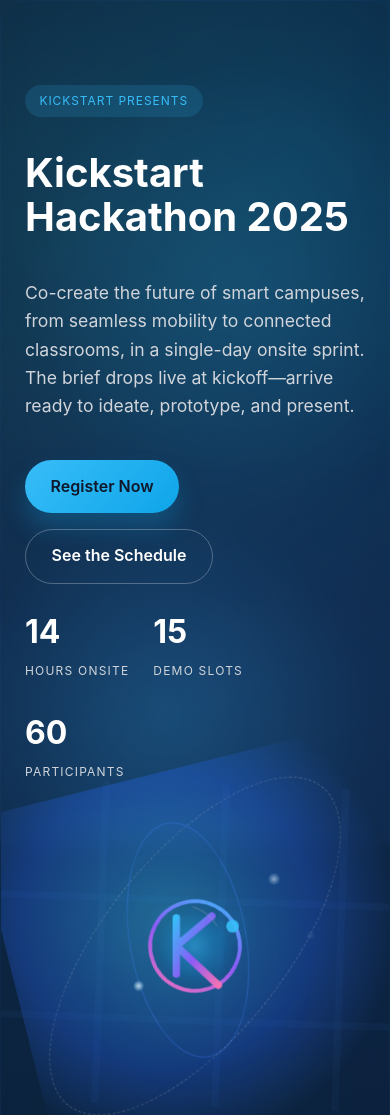
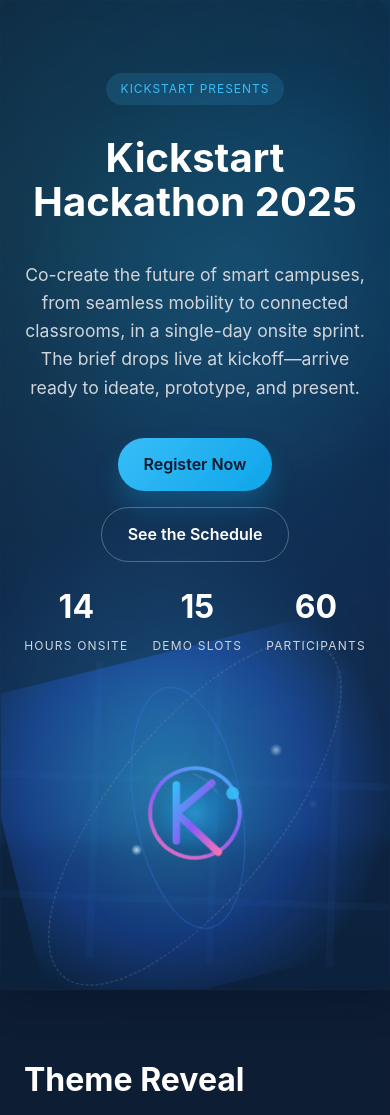
Before and after one commit to geetxnshgoyal/kickstart, a plain HTML site: page index.html in a window 390 px wide. Shown: the top 1115 px of the page. Drawn offline with Linux system fonts and the light colour scheme.

Commit message:
Final polish: branding, particles, mobile layout

```diff
--- a/index.html
+++ b/index.html
@@ -13,6 +13,24 @@
     <div class="background__grid"></div>
     <div class="background__orb background__orb--one"></div>
     <div class="background__orb background__orb--two"></div>
+    <div class="background__particles">
+      <span class="particle"></span>
+      <span class="particle"></span>
+      <span class="particle"></span>
+      <span class="particle"></span>
+      <span class="particle"></span>
+      <span class="particle"></span>
+      <span class="particle"></span>
+      <span class="particle"></span>
+      <span class="particle"></span>
+      <span class="particle"></span>
+      <span class="particle"></span>
+      <span class="particle"></span>
+      <span class="particle"></span>
+      <span class="particle"></span>
+      <span class="particle"></span>
+      <span class="particle"></span>
+    </div>
   </div>
   <header class="hero">
     <div class="hero__inner">
--- a/styles.css
+++ b/styles.css
@@ -47,10 +47,10 @@ a:hover,
   margin: 0 auto;
   border-radius: var(--border-radius);
   overflow: hidden;
-  background: rgba(5, 16, 32, 0.18);
-  border: 1px solid rgba(56, 130, 246, 0.08);
-  box-shadow: 0 16px 45px rgba(4, 12, 25, 0.35);
-  backdrop-filter: blur(12px);
+  background: rgba(5, 16, 32, 0.22);
+  border: 1px solid rgba(56, 130, 246, 0.05);
+  box-shadow: 0 12px 36px rgba(4, 12, 25, 0.25);
+  backdrop-filter: blur(10px);
   z-index: 2;
   opacity: 0;
   transform: translateY(30px);
@@ -60,11 +60,11 @@ a:hover,
 .hero::before {
   content: '';
   position: absolute;
-  inset: -45% -40% -50% -40%;
-  background: radial-gradient(circle at 30% 28%, rgba(56, 189, 248, 0.18), transparent 70%),
-              radial-gradient(circle at 78% 62%, rgba(37, 99, 235, 0.16), transparent 72%),
-              linear-gradient(150deg, rgba(4, 12, 26, 0.55) 0%, rgba(4, 12, 26, 0.2) 55%, rgba(4, 12, 26, 0.55) 100%);
-  opacity: 0.55;
+  inset: -55% -50% -58% -50%;
+  background: radial-gradient(circle at 34% 32%, rgba(56, 189, 248, 0.16), transparent 68%),
+              radial-gradient(circle at 74% 65%, rgba(37, 99, 235, 0.14), transparent 72%),
+              linear-gradient(155deg, rgba(4, 12, 26, 0.5) 0%, rgba(4, 12, 26, 0.18) 50%, rgba(4, 12, 26, 0.5) 100%);
+  opacity: 0.48;
   pointer-events: none;
   z-index: 1;
   mix-blend-mode: soft-light;
@@ -641,6 +641,40 @@ h1 {
   overflow: hidden;
 }
 
+.background__particles {
+  position: absolute;
+  inset: 0;
+  overflow: hidden;
+}
+
+.background__particles .particle {
+  position: absolute;
+  width: 6px;
+  height: 6px;
+  border-radius: 50%;
+  background: rgba(148, 163, 184, 0.35);
+  box-shadow: 0 0 12px rgba(56, 189, 248, 0.3);
+  animation: particle-float 18s linear infinite;
+  will-change: transform, opacity;
+}
+
+.background__particles .particle:nth-child(1) { top: 10%; left: 15%; animation-duration: 22s; animation-delay: 0s; }
+.background__particles .particle:nth-child(2) { top: 35%; left: 5%; animation-duration: 26s; animation-delay: -4s; }
+.background__particles .particle:nth-child(3) { top: 60%; left: 20%; animation-duration: 19s; animation-delay: -8s; }
+.background__particles .particle:nth-child(4) { top: 80%; left: 12%; animation-duration: 24s; animation-delay: -12s; }
+.background__particles .particle:nth-child(5) { top: 15%; right: 12%; animation-duration: 21s; animation-delay: -6s; }
+.background__particles .particle:nth-child(6) { top: 45%; right: 6%; animation-duration: 27s; animation-delay: -2s; }
+.background__particles .particle:nth-child(7) { top: 70%; right: 18%; animation-duration: 23s; animation-delay: -10s; }
+.background__particles .particle:nth-child(8) { top: 82%; right: 4%; animation-duration: 20s; animation-delay: -16s; }
+.background__particles .particle:nth-child(9) { top: 28%; left: 45%; animation-duration: 25s; animation-delay: -5s; }
+.background__particles .particle:nth-child(10) { top: 55%; left: 50%; animation-duration: 22s; animation-delay: -14s; }
+.background__particles .particle:nth-child(11) { top: 18%; left: 70%; width: 8px; height: 8px; animation-duration: 28s; animation-delay: -9s; }
+.background__particles .particle:nth-child(12) { top: 48%; left: 32%; width: 4px; height: 4px; animation-duration: 17s; animation-delay: -3s; }
+.background__particles .particle:nth-child(13) { top: 66%; left: 58%; width: 7px; height: 7px; animation-duration: 24s; animation-delay: -11s; }
+.background__particles .particle:nth-child(14) { top: 12%; right: 28%; width: 5px; height: 5px; animation-duration: 21s; animation-delay: -7s; }
+.background__particles .particle:nth-child(15) { top: 74%; right: 26%; width: 9px; height: 9px; animation-duration: 29s; animation-delay: -18s; }
+.background__particles .particle:nth-child(16) { top: 90%; left: 38%; width: 6px; height: 6px; animation-duration: 26s; animation-delay: -13s; }
+
 .background__gradient {
   position: absolute;
   inset: 0;
@@ -709,6 +743,27 @@ h1 {
   }
 }
 
+@keyframes particle-float {
+  0% {
+    transform: translate3d(0, 0, 0) scale(0.8);
+    opacity: 0;
+  }
+  15% {
+    opacity: 0.6;
+  }
+  50% {
+    transform: translate3d(20px, -120px, 0) scale(1.1);
+    opacity: 0.35;
+  }
+  85% {
+    opacity: 0.6;
+  }
+  100% {
+    transform: translate3d(-10px, -240px, 0) scale(0.75);
+    opacity: 0;
+  }
+}
+
 @keyframes gradient-shift {
   0%, 100% {
     transform: scale(1) translate3d(0, 0, 0);
@@ -746,19 +801,31 @@ h1 {
 @media (max-width: 720px) {
   .hero__stats {
     flex-wrap: wrap;
+    justify-content: center;
   }
 
   .hero__inner {
-    gap: 2rem;
+    gap: 2.2rem;
+    grid-template-columns: 1fr;
   }
 
   .hero__copy {
-    align-items: flex-start;
-    text-align: left;
+    align-items: center;
+    text-align: center;
+    gap: 1.2rem;
   }
 
   .hero__visual {
-    min-height: 260px;
+    min-height: 280px;
+    order: 2;
+  }
+
+  .hero__cta {
+    justify-content: center;
+  }
+
+  .hero__stats li {
+    min-width: auto;
   }
 
   .form-embed iframe {
@@ -775,6 +842,26 @@ h1 {
   }
 }
 
+@media (max-width: 480px) {
+  .countdown {
+    display: grid;
+    grid-template-columns: repeat(2, minmax(0, 1fr));
+    justify-items: center;
+  }
+
+  .countdown__unit {
+    min-width: 0;
+  }
+
+  .hero {
+    padding: 3.75rem 1.2rem 3.5rem;
+  }
+
+  .hero__visual {
+    min-height: 240px;
+  }
+}
+
 @media (prefers-reduced-motion: reduce) {
   * {
     animation-duration: 0.01ms !important;
```
